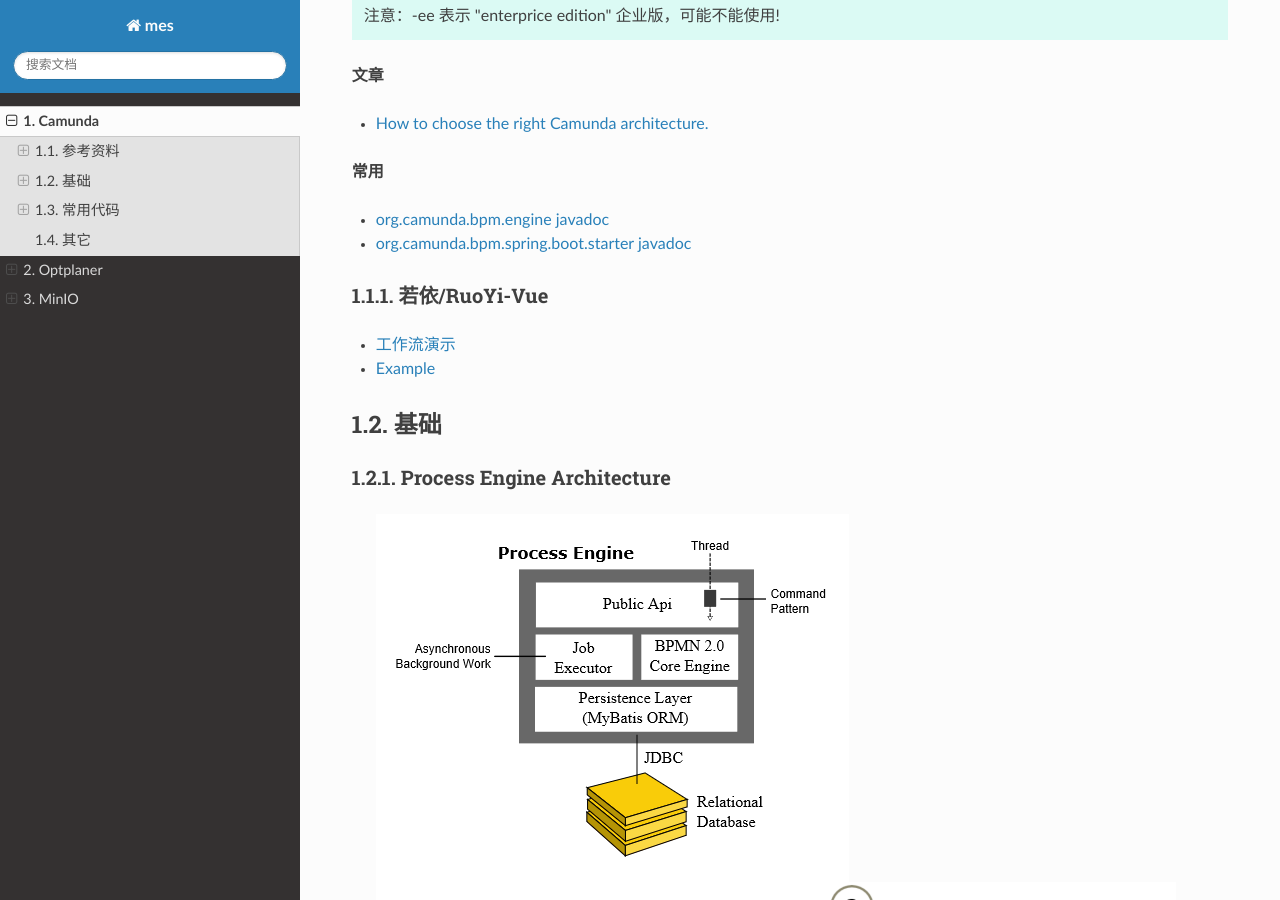
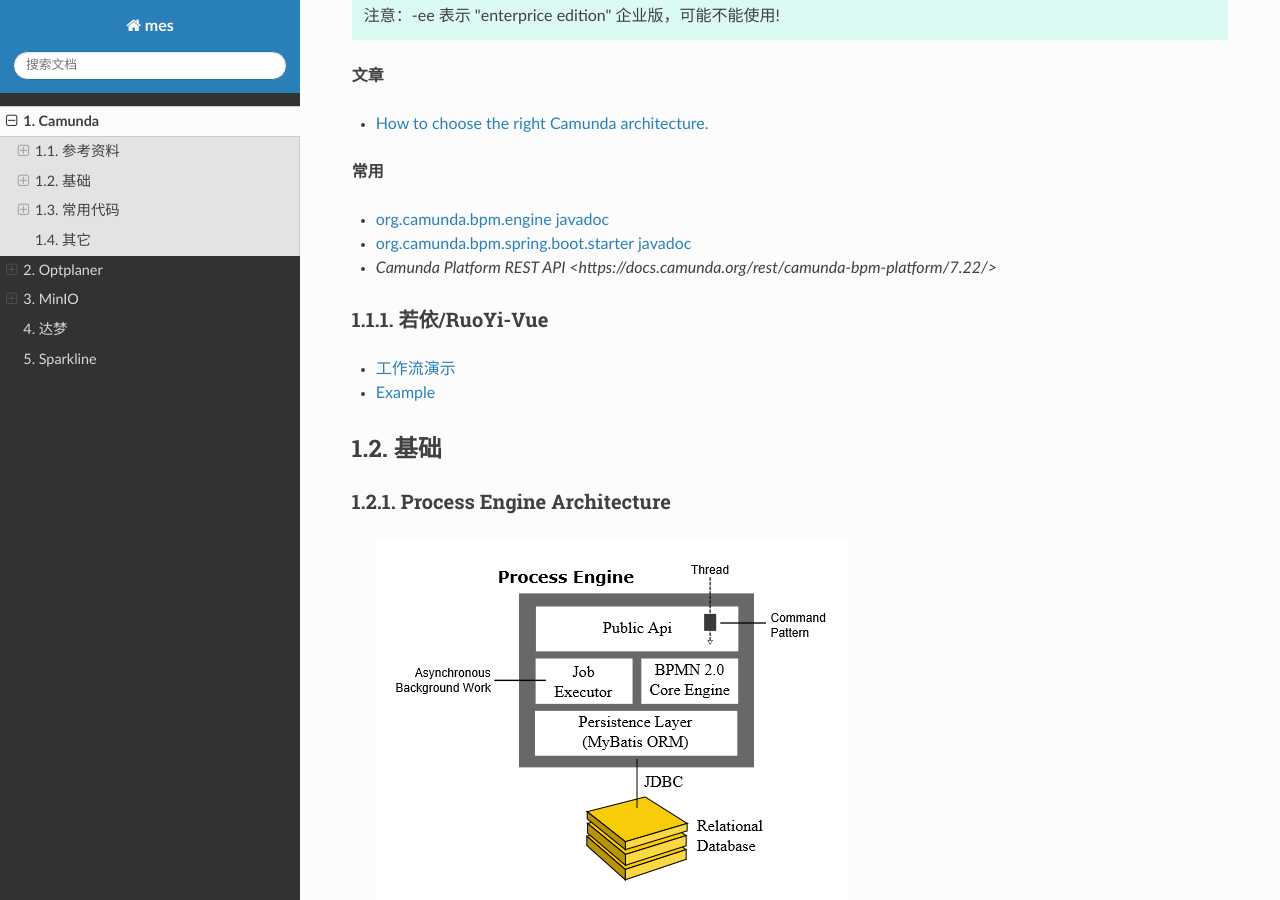
Before and after one commit to caigk/mes, a Sphinx documentation site: the page built from source/camunda.rst, in a window 1280 px wide and 900 px high, scrolled down 381 px. Built offline with Sphinx 7.4.7, drawn with Linux system fonts in a browser that asks for light colours; comment, search, counter and statistics services are not loaded.

```diff
--- a/source/camunda.rst
+++ b/source/camunda.rst
@@ -53,6 +53,7 @@
 
 * `org.camunda.bpm.engine javadoc <https://docs.camunda.org/javadoc/camunda-bpm-platform/7.22/org/camunda/bpm/engine/package-summary.html>`_
 * `org.camunda.bpm.spring.boot.starter javadoc <https://docs.camunda.org/javadoc/camunda-bpm-platform/7.22/org/camunda/bpm/spring/boot/starter/package-summary.html>`_
+* `Camunda Platform REST API <https://docs.camunda.org/rest/camunda-bpm-platform/7.22/>`
 
 ================================
  若依/RuoYi-Vue
--- a/source/index.rst
+++ b/source/index.rst
@@ -58,3 +58,5 @@ G代码比较正式的名字是 RS-274或者RS-274D。最早的数控机床是
   camunda.rst
   optplaner.rst
   minio.rst
+  dameng.rst
+  sparkline.rst
--- /dev/null
+++ b/source/sparkline.rst
@@ -0,0 +1,5 @@
+########################
+Sparkline
+########################
+
+* `Sparkline jquery <https://omnipotent.net/jquery.sparkline>`_
```
Also changed, not shown: source/dameng.rst (added, +7 -0 lines).
